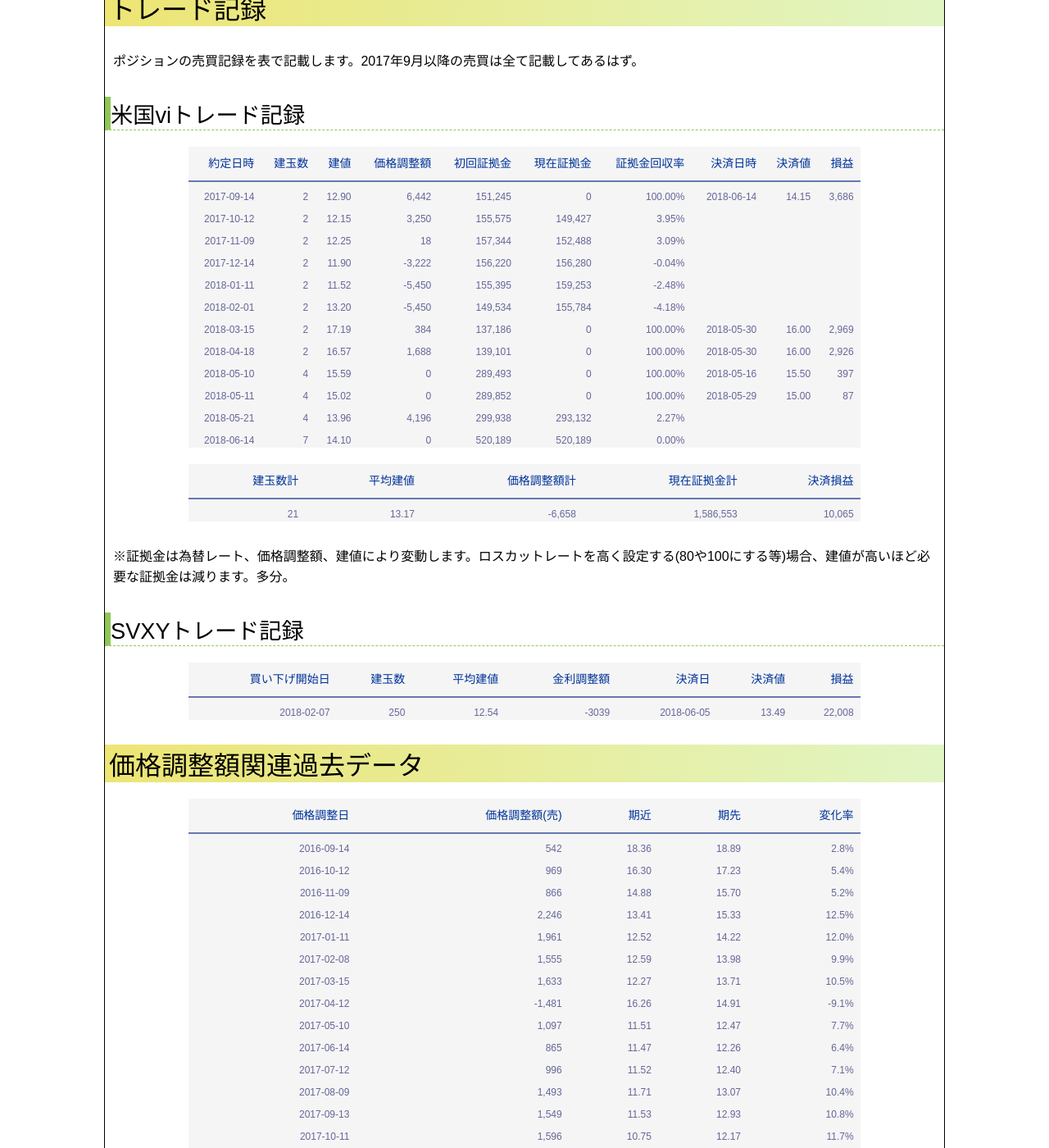
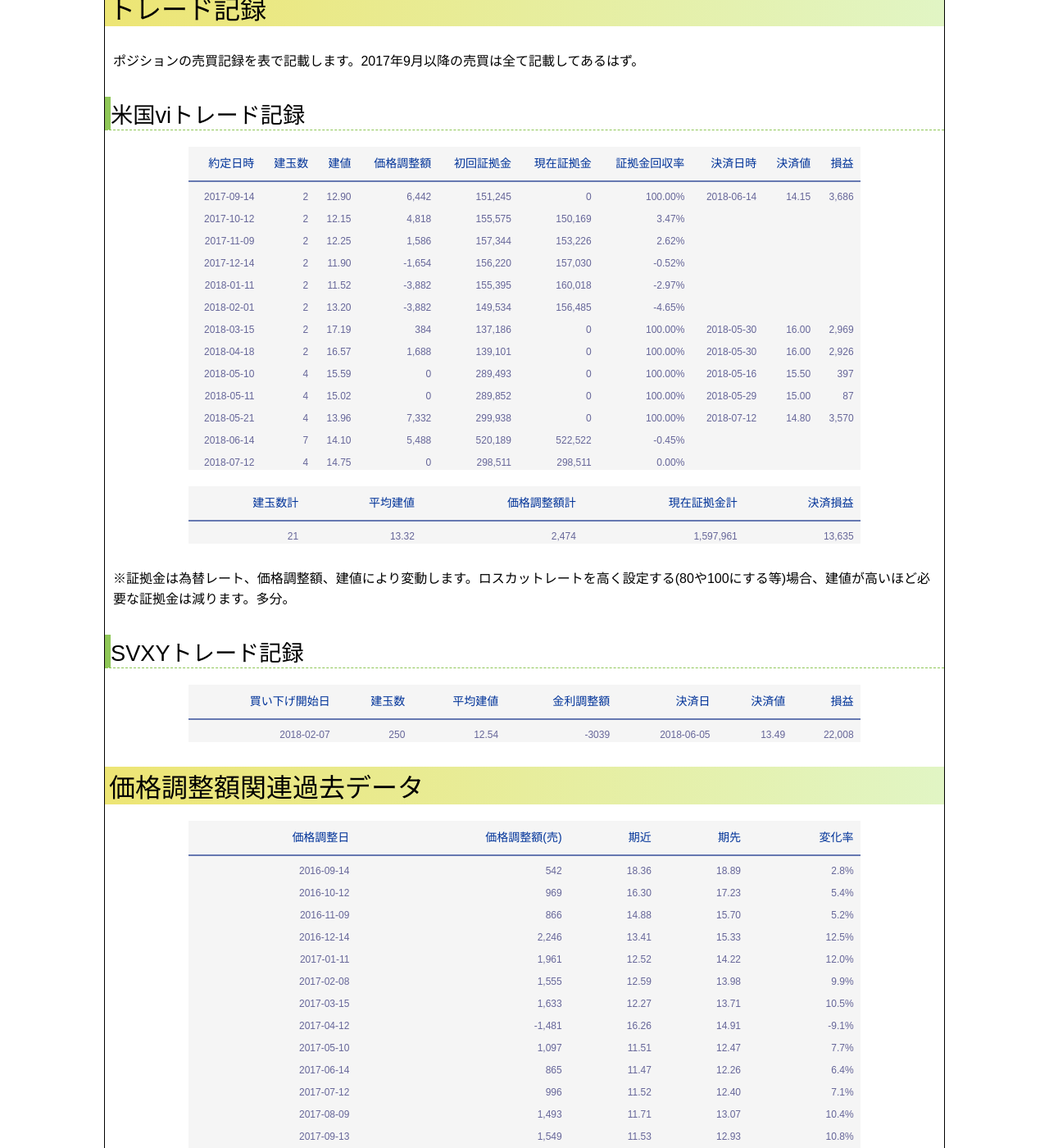
Before and after one commit to photoantenna/photoantenna.github.io, a Jekyll site: the page built from _posts/2017-01-26-vix.md, in a window 1280 px wide and 1400 px high, scrolled down 4347 px. Shown: the whole window at 82% size. Built offline with Jekyll 4.4.1, drawn with Linux system fonts in a browser that asks for light colours; some of the changed text lies outside the part shown.

Commit message:
日記、vix更新

```diff
--- a/_posts/2017-01-26-vix.md
+++ b/_posts/2017-01-26-vix.md
@@ -2,13 +2,13 @@
 layout: post
 title: "VIX指数トレードで安全安定的に利回りそれなりな投資運用を目指す"
 permalink: vix-future
-excerpt: "updated2018-06-14,ほったらかしで少額から着実に、しかも塩漬け期間も出来る限り排除した投資先は無いものかと思案した結果、VIX指数先物への投資がそれに最も近いのではないかと思いトレード記録を公開してみることにしました。面白みもへったくれもない投資法になりますが目論見通りならほぼ確実に利益を出せると思っております。というかそうなると良いなぁ"
+excerpt: "updated2018-07-12,ほったらかしで少額から着実に、しかも塩漬け期間も出来る限り排除した投資先は無いものかと思案した結果、VIX指数先物への投資がそれに最も近いのではないかと思いトレード記録を公開してみることにしました。面白みもへったくれもない投資法になりますが目論見通りならほぼ確実に利益を出せると思っております。というかそうなると良いなぁ"
 categories: "お金"
 tags: "投資"
 keywords: "VIX,米国vi,GMOクリック証券,CFD, SVXY"
 table: true
 mokuji: true
-update: 2018-06-14
+update: 2018-07-12
 image:
   feature: money.jpg
 ---
@@ -85,21 +85,22 @@
 |   約定日時 | 建玉数 |  建値 | 価格調整額 | 初回証拠金 | 現在証拠金 | 証拠金回収率 | 決済日時 | 決済値 | 損益 |
 |-----------:|-------:|------:|-----------:|-----------:|-----------:|-------------:|---------:|-------:|-----:|
 | 2017-09-14 | 2      | 12.90 | 6,442      | 151,245    | 0          | 100.00%      | 2018-06-14 | 14.15  | 3,686 |
-| 2017-10-12 | 2      | 12.15 | 3,250      | 155,575    | 149,427    | 3.95%        |            |        |       |
-| 2017-11-09 | 2      | 12.25 | 18         | 157,344    | 152,488    | 3.09%        |            |        |       |
-| 2017-12-14 | 2      | 11.90 | -3,222     | 156,220    | 156,280    | -0.04%       |            |        |       |
-| 2018-01-11 | 2      | 11.52 | -5,450     | 155,395    | 159,253    | -2.48%       |            |        |       |
-| 2018-02-01 | 2      | 13.20 | -5,450     | 149,534    | 155,784    | -4.18%       |            |        |       |
+| 2017-10-12 | 2      | 12.15 | 4,818      | 155,575    | 150,169    | 3.47%        |            |        |       |
+| 2017-11-09 | 2      | 12.25 | 1,586      | 157,344    | 153,226    | 2.62%        |            |        |       |
+| 2017-12-14 | 2      | 11.90 | -1,654     | 156,220    | 157,030    | -0.52%       |            |        |       |
+| 2018-01-11 | 2      | 11.52 | -3,882     | 155,395    | 160,018    | -2.97%       |            |        |       |
+| 2018-02-01 | 2      | 13.20 | -3,882     | 149,534    | 156,485    | -4.65%       |            |        |       |
 | 2018-03-15 | 2      | 17.19 | 384        | 137,186    | 0          | 100.00%      | 2018-05-30 | 16.00  | 2,969 |
 | 2018-04-18 | 2      | 16.57 | 1,688      | 139,101    | 0          | 100.00%      | 2018-05-30 | 16.00  | 2,926 |
 | 2018-05-10 | 4      | 15.59 | 0          | 289,493    | 0          | 100.00%      | 2018-05-16 | 15.50  | 397   |
 | 2018-05-11 | 4      | 15.02 | 0          | 289,852    | 0          | 100.00%      | 2018-05-29 | 15.00  | 87    |
-| 2018-05-21 | 4      | 13.96 | 4,196      | 299,938    | 293,132    | 2.27%        |            |        |       |
-| 2018-06-14 | 7      | 14.10 | 0          | 520,189    | 520,189    | 0.00%        |            |        |       |
+| 2018-05-21 | 4      | 13.96 | 7,332      | 299,938    | 0          | 100.00%      | 2018-07-12 | 14.80  | 3,570 |
+| 2018-06-14 | 7      | 14.10 | 5,488      | 520,189    | 522,522    | -0.45%       |            |        |       |
+| 2018-07-12 | 4      | 14.75 | 0          | 298,511    | 298,511    | 0.00%        |            |        |       |
 
 | 建玉数計 | 平均建値 | 価格調整額計 | 現在証拠金計 | 決済損益 |
 |---------:|---------:|-------------:|-------------:|---------:|
-|       21 |    13.17 |      -6,658 |    1,586,553 |   10,065 |
+|       21 |    13.32 |      2,474 |    1,597,961 |   13,635 |
 
 ※証拠金は為替レート、価格調整額、建値により変動します。ロスカットレートを高く設定する(80や100にする等)場合、建値が高いほど必要な証拠金は減ります。多分。
 
@@ -135,11 +136,12 @@
 | 2018-04-11 |           -652 | 20.08 | 19.47 |  -3.1% |
 | 2018-05-09 |            844 | 14.81 | 15.58 |   4.9% |
 | 2018-06-13 | 1,049          | 13.24 | 14.19 | 6.7%   |
+| 2018-07-11 | 784            | 14.18 | 14.88 | 4.7%   |
 
 
 | 価格調整平均 | コンタンゴ回数 | バックワーデーション回数 | コンタンゴ率 |
 |-------------:|---------------:|-------------------------:|-------------:|
-| 796          | 18             | 4                        | 82%          |
+| 795          | 19             | 4                        | 83%          |
 
 ### トレード開始後の考察
 
```
Also changed, not shown: _posts/2018-07-10-diary.md (+9 -3 lines).
